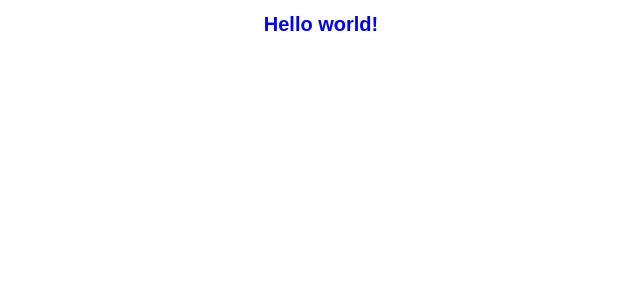
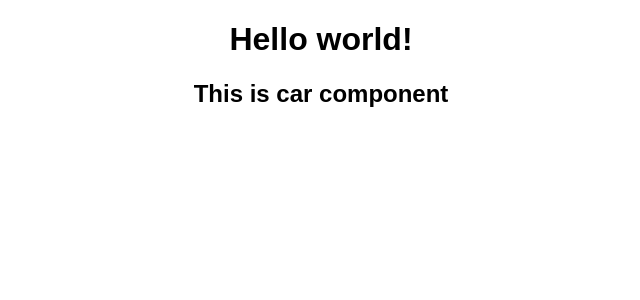
Before and after one commit to Home7-ru/react, a React (Create React App) app: page / in a window 1280 px wide. Shown: the top 300 px of the page, without its empty margins (319-959 px from the left). Built offline with nearby package versions, Linux system fonts and the light colour scheme.

Commit message:
создаем самый простой компанент

```diff
--- a/src/App.js
+++ b/src/App.js
@@ -1,5 +1,6 @@
 import React, { Component } from 'react';
 import './App.css';
+import Car from './Car/Car'
 
 class App extends Component {
   render() {
@@ -11,7 +12,8 @@ class App extends Component {
     return (
 
          <div style={divStyle}>
-            <h1 style={{color:'blue',fontSize: '20px'}}>Hello world!</h1>
+            <h1>Hello world!</h1>
+           <Car/>
          </div>
 
 
--- /dev/null
+++ b/src/Car/Car.js
@@ -0,0 +1,9 @@
+import React from 'react';
+
+function Car(){
+    return(
+        <h2>This is car component</h2>
+    )
+}
+
+export default Car
```
